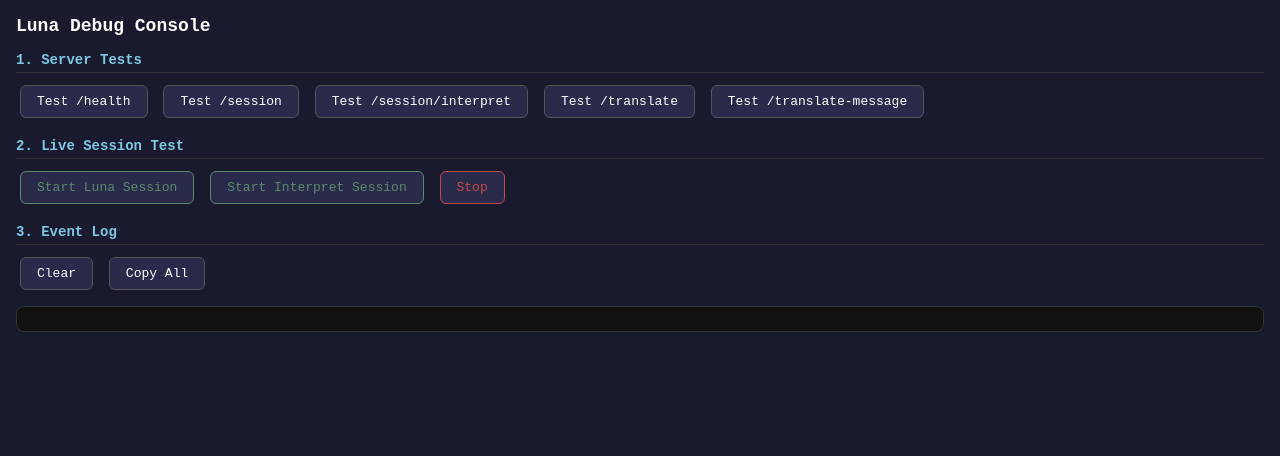
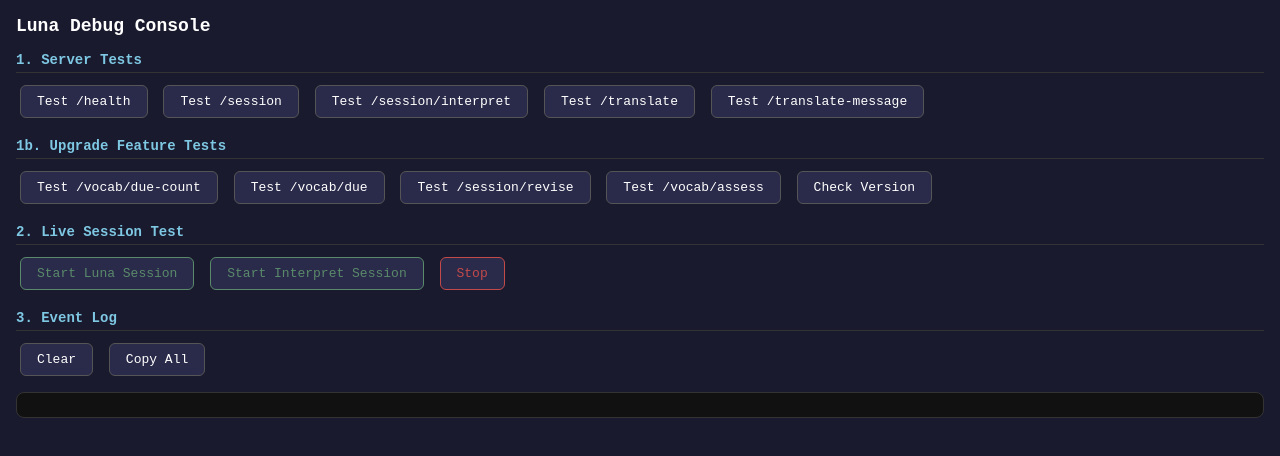
Before and after one commit to Shaydesilva/lingua-viva, a website: page public/debug.html in a window 1280 px wide. Drawn offline with Linux system fonts and the light colour scheme.

Commit message:
Add files via upload

```diff
--- a/public/debug.html
+++ b/public/debug.html
@@ -3,7 +3,7 @@
 <head>
   <meta charset="UTF-8"/>
   <meta name="viewport" content="width=device-width,initial-scale=1"/>
-  <title>Luna Debug</title>
+  <title>Luna Debug v3.1</title>
   <style>
     *{box-sizing:border-box;margin:0;padding:0}
     body{font-family:monospace;background:#1a1a2e;color:#e0e0e0;padding:16px;font-size:13px}
@@ -26,6 +26,13 @@
 <button class="btn" onclick="testInterpret()">Test /session/interpret</button>
 <button class="btn" onclick="testTranslate()">Test /translate</button>
 <button class="btn" onclick="testTranslateMsg()">Test /translate-message</button>
+
+<h2>1b. Upgrade Feature Tests</h2>
+<button class="btn" onclick="testDueCount()">Test /vocab/due-count</button>
+<button class="btn" onclick="testDueWords()">Test /vocab/due</button>
+<button class="btn" onclick="testReviseSession()">Test /session/revise</button>
+<button class="btn" onclick="testAssess()">Test /vocab/assess</button>
+<button class="btn" onclick="testVersion()">Check Version</button>
 
 <h2>2. Live Session Test</h2>
 <button class="btn go" onclick="startLive('session')">Start Luna Session</button>
@@ -114,6 +121,103 @@ async function testTranslateMsg(){
     log('STATUS: '+r.status,'ok');
     log('RESPONSE: '+JSON.stringify(d),'ok');
   }catch(e){log('FAILED: '+e.message,'err')}
+}
+
+async function testDueCount(){
+  log('Testing GET /vocab/due-count ...','info');
+  try{
+    var r=await fetch('/vocab/due-count');
+    var d=await r.json();
+    log('STATUS: '+r.status, r.ok?'ok':'err');
+    log('RESPONSE: '+JSON.stringify(d),'ok');
+    if(d.count!==undefined)log('DUE WORDS: '+d.count,'ok');
+  }catch(e){log('FAILED: '+e.message,'err')}
+}
+
+async function testDueWords(){
+  log('Testing GET /vocab/due ...','info');
+  try{
+    var r=await fetch('/vocab/due');
+    var d=await r.json();
+    log('STATUS: '+r.status, r.ok?'ok':'err');
+    log('WORDS RETURNED: '+(d?d.length:0),'ok');
+    if(d&&d.length>0){
+      for(var i=0;i<Math.min(d.length,5);i++){
+        log('  '+d[i].word+' ('+d[i].translation+') box:'+(d[i].leitner_box||'?')+' mastery:'+(d[i].mastery_score||'?'),'info');
+      }
+      if(d.length>5)log('  ...and '+(d.length-5)+' more','info');
+    }
+  }catch(e){log('FAILED: '+e.message,'err')}
+}
+
+async function testReviseSession(){
+  log('Testing POST /session/revise ...','info');
+  try{
+    var r=await fetch('/session/revise',{method:'POST',headers:{'Content-Type':'application/json'},body:'{}'});
+    var d=await r.json();
+    log('STATUS: '+r.status, r.ok?'ok':'err');
+    if(d.empty){log('NO WORDS DUE — session not created','warn')}
+    else if(d.value){log('GOT KEY: '+d.value.substring(0,20)+'...','ok');log('WORDS: '+JSON.stringify(d.words?.map(function(w){return w.word})),'info')}
+    else if(d.error){log('ERROR: '+JSON.stringify(d.error),'err')}
+  }catch(e){log('FAILED: '+e.message,'err')}
+}
+
+async function testAssess(){
+  log('Testing POST /vocab/assess ...','info');
+  // First get a word to test with
+  try{
+    var dr=await fetch('/vocab/due');
+    var dd=await dr.json();
+    if(!dd||dd.length===0){log('No due words to test assess with','warn');return}
+    var testWord=dd[0].word;
+    log('Testing with word: '+testWord,'info');
+    var r=await fetch('/vocab/assess',{method:'POST',headers:{'Content-Type':'application/json'},body:JSON.stringify({word:testWord,confident:true})});
+    var d=await r.json();
+    log('STATUS: '+r.status, r.ok?'ok':'err');
+    log('RESPONSE: '+JSON.stringify(d),'ok');
+    if(d.box)log('WORD "'+d.word+'" moved to Box '+d.box+' (mastery: '+d.mastery+')','ok');
+  }catch(e){log('FAILED: '+e.message,'err')}
+}
+
+async function testVersion(){
+  log('=== VERSION CHECK ===','info');
+  try{
+    var r=await fetch('/health');
+    var d=await r.json();
+    log('Server version: '+(d.version||'NOT SET — old server.js'),'warn');
+  }catch(e){log('Health check failed: '+e.message,'err')}
+  // Check if new endpoints exist
+  try{
+    var r2=await fetch('/vocab/due-count');
+    if(r2.ok)log('/vocab/due-count: EXISTS','ok');
+    else log('/vocab/due-count: MISSING ('+r2.status+')','err');
+  }catch(e){log('/vocab/due-count: FAILED','err')}
+  try{
+    var r3=await fetch('/vocab/due');
+    if(r3.ok)log('/vocab/due: EXISTS','ok');
+    else log('/vocab/due: MISSING ('+r3.status+')','err');
+  }catch(e){log('/vocab/due: FAILED','err')}
+  // Check which HTML is being served
+  try{
+    var r4=await fetch('/index.html');
+    var html=await r4.text();
+    if(html.indexOf('v3.1')>=0)log('index.html: v3.1 (CURRENT)','ok');
+    else if(html.indexOf('sa-card')>=0)log('index.html: Has self-assess but no version stamp','warn');
+    else log('index.html: OLD VERSION (no self-assess)','err');
+  }catch(e){log('Could not fetch index.html','err')}
+  try{
+    var r5=await fetch('/home.html');
+    if(r5.ok){
+      var h=await r5.text();
+      if(h.indexOf('v3.1')>=0)log('home.html: v3.1 (CURRENT)','ok');
+      else log('home.html: EXISTS but old version','warn');
+    }else{log('home.html: MISSING','err')}
+  }catch(e){log('home.html: FAILED','err')}
+  try{
+    var r6=await fetch('/revise.html');
+    if(r6.ok)log('revise.html: EXISTS','ok');
+    else log('revise.html: MISSING','err');
+  }catch(e){log('revise.html: FAILED','err')}
 }
 
 // ── Live session test ──
```
Also changed, not shown: public/home.html (+1 -0 lines), public/index.html (+1 -1 lines).
